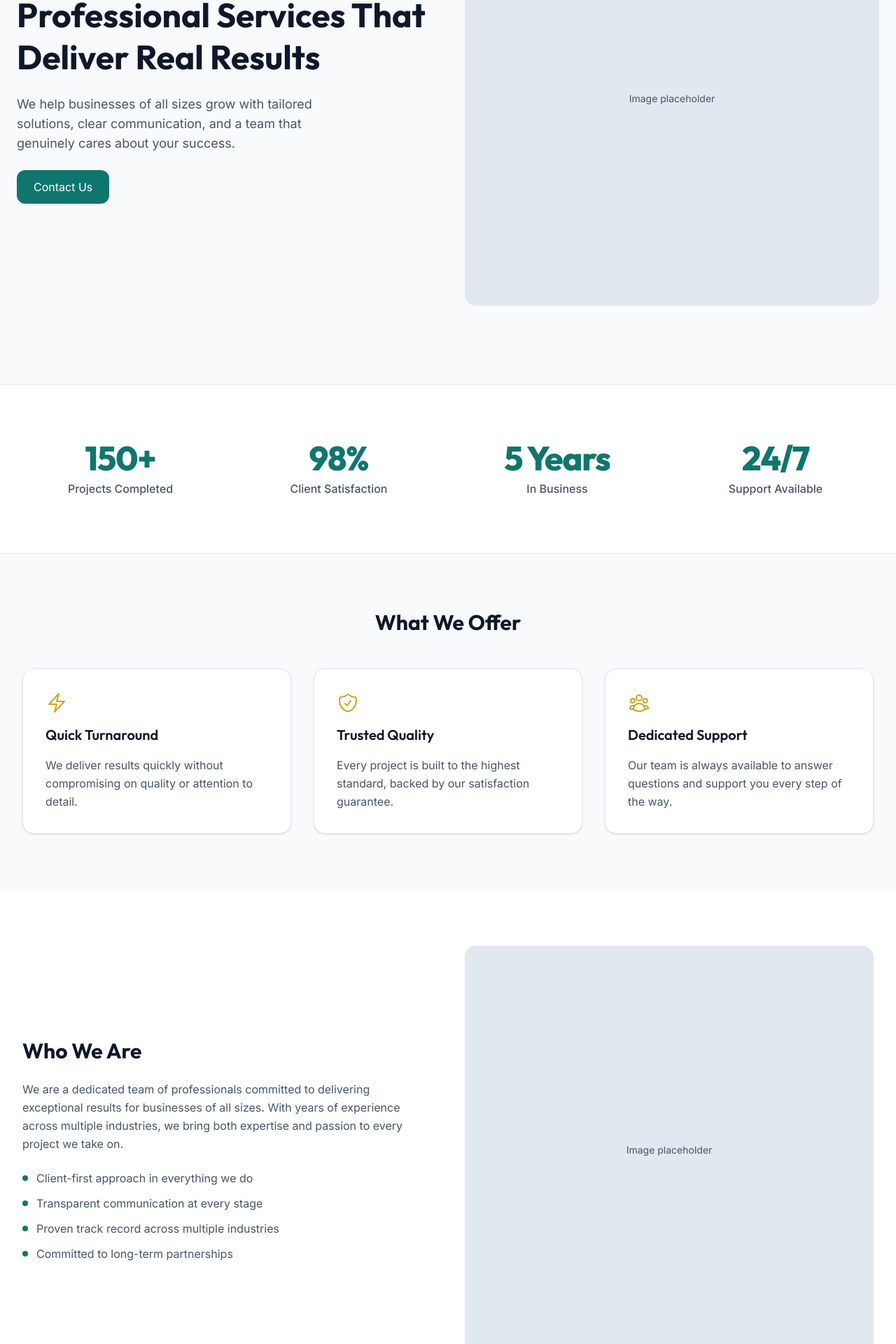
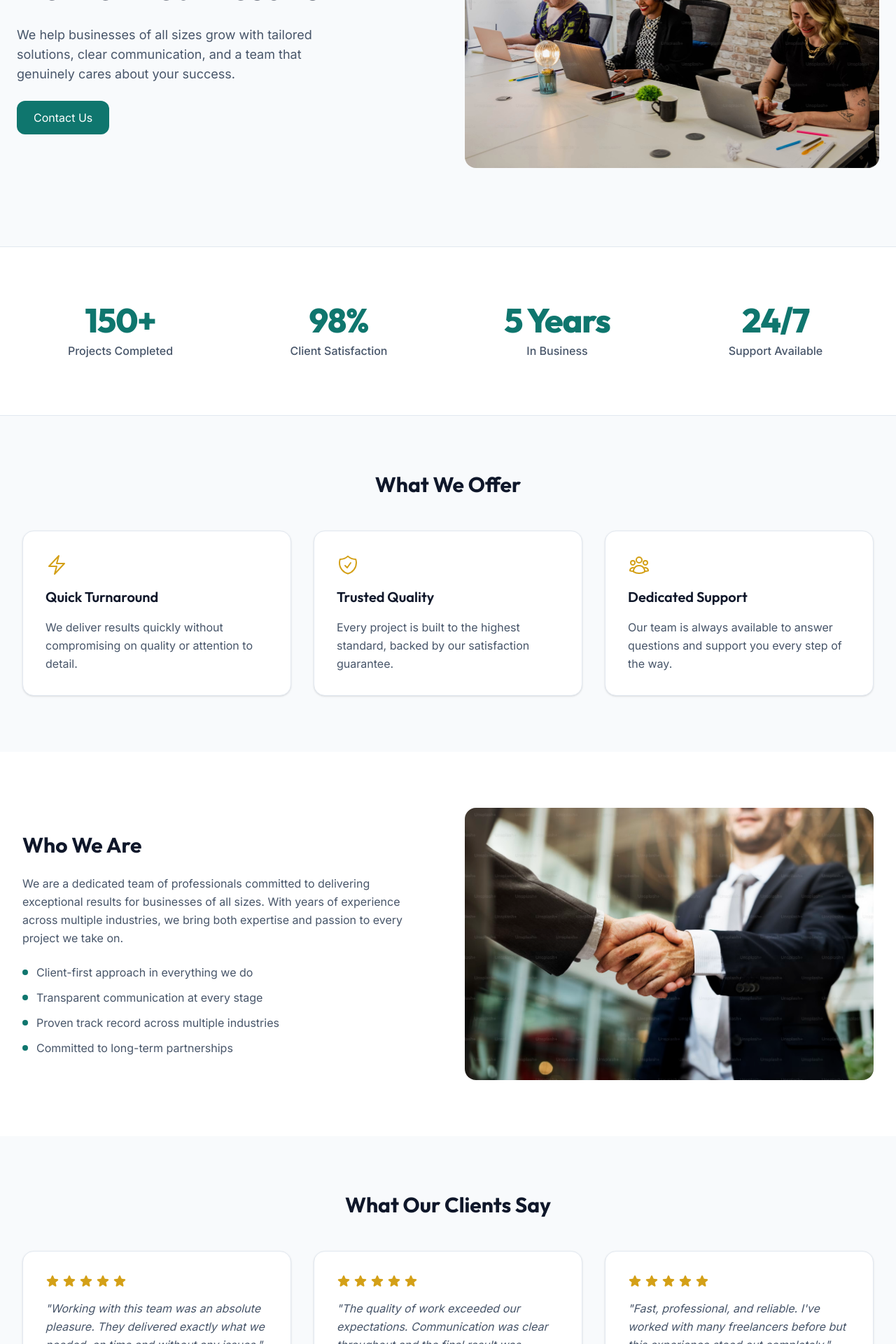
Before and after one commit to Ahmad-hash91/business-landing-page-demo, a React (Vite) app: page / in a window 1280 px wide. Shown: the part 340-2260 px from the top of the page at 70% size. Built offline with nearby package versions, Linux system fonts and the light colour scheme.

Commit message:
add images to hero and about section

```diff
--- a/src/components/About.jsx
+++ b/src/components/About.jsx
@@ -1,3 +1,4 @@
+import handshake from "../../assets/handshake.avif";
 export default function About({ translations }) {
   return (
     <section
@@ -26,13 +27,11 @@ export default function About({ translations }) {
             ))}
           </ul>
         </div>
-        <div
-          role="img"
-          aria-label="About us visual"
-          className="bg-border rounded-2xl aspect-square flex items-center justify-center"
-        >
-          <p className="text-text-gray text-sm">Image placeholder</p>
-        </div>
+
+        <img
+          src={handshake}
+          className="object-cover h-full w-full rounded-2xl"
+        />
       </div>
     </section>
   );
--- a/src/components/Hero.jsx
+++ b/src/components/Hero.jsx
@@ -1,5 +1,5 @@
 import Button from "./Button";
-
+import workplace from "../../assets/workplace.jpeg";
 export default function Hero({ translations }) {
   return (
     <section className="px-6 py-20 md:py-28 max-w-7xl mx-auto grid md:grid-cols-2 gap-12 items-center">
@@ -21,9 +21,8 @@ export default function Hero({ translations }) {
           {translations.cta}
         </Button>
       </div>
-      <div className="bg-border rounded-2xl aspect-square flex items-center justify-center">
-        <p className="text-text-gray text-sm">Image placeholder</p>
-      </div>
+
+      <img src={workplace} className="object-cover h-full w-full rounded-2xl" />
     </section>
   );
 }
```
Also changed, not shown: assets/handshake.avif (added), assets/workplace.jpeg (added).
